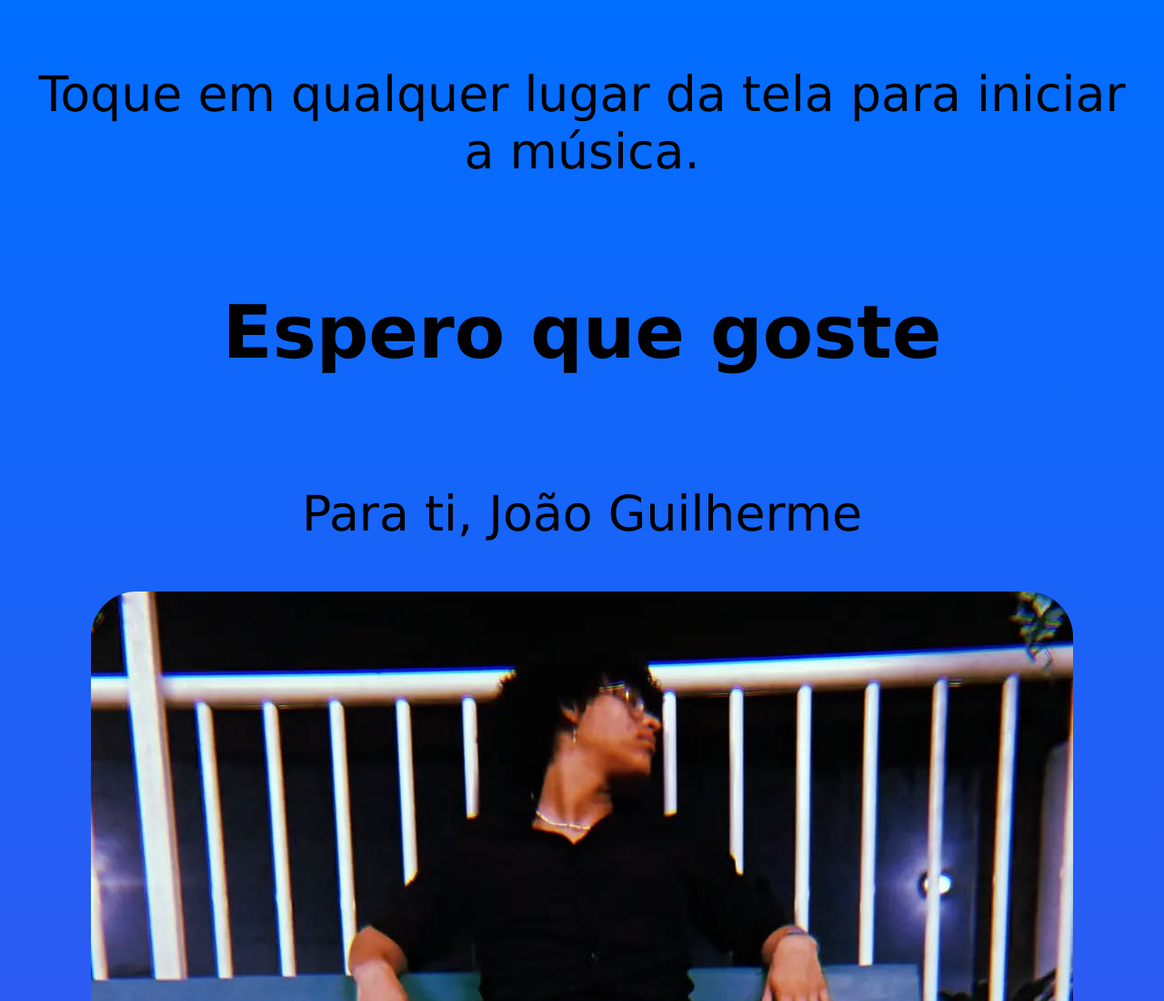
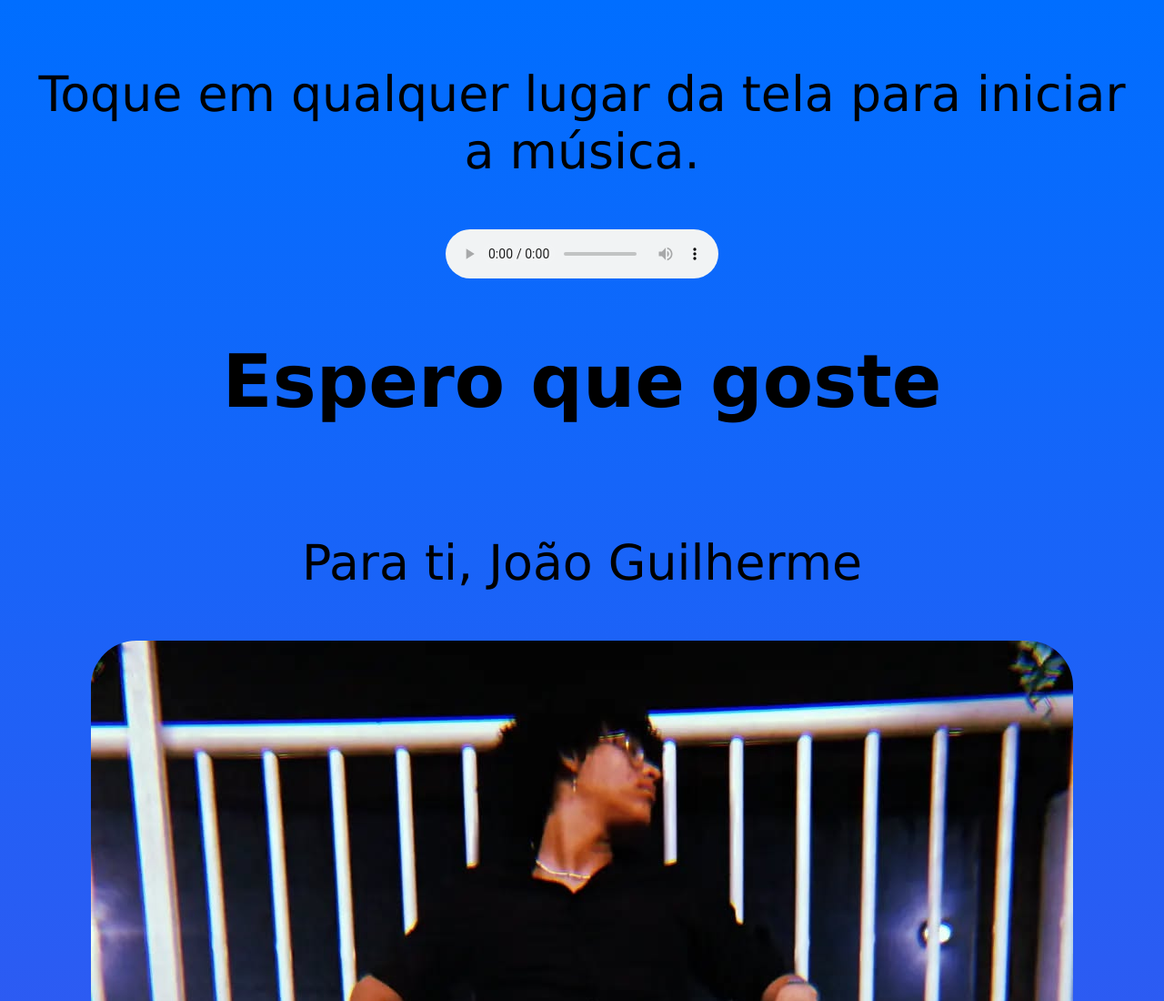
Before and after one commit to PAIBUGO/FLN, a plain HTML site: page index.html in a window 1280 px wide. Shown: the top 1100 px of the page at 91% size. Drawn offline with Linux system fonts and the light colour scheme; files whose address does not match are found by name.

Commit message:
Update index.html

```diff
--- a/index.html
+++ b/index.html
@@ -13,7 +13,7 @@
     <body>
     <p>Toque em qualquer lugar da tela para iniciar a música.</p>
 
-    <audio id="bgAudio" loop preload="auto">
+    <audio id="bgAudio" controls autoplay loop preload="auto">
         <source src="C.mp3" type="audio/mpeg">
         Seu navegador não suporta o elemento de áudio.
     </audio>
```
